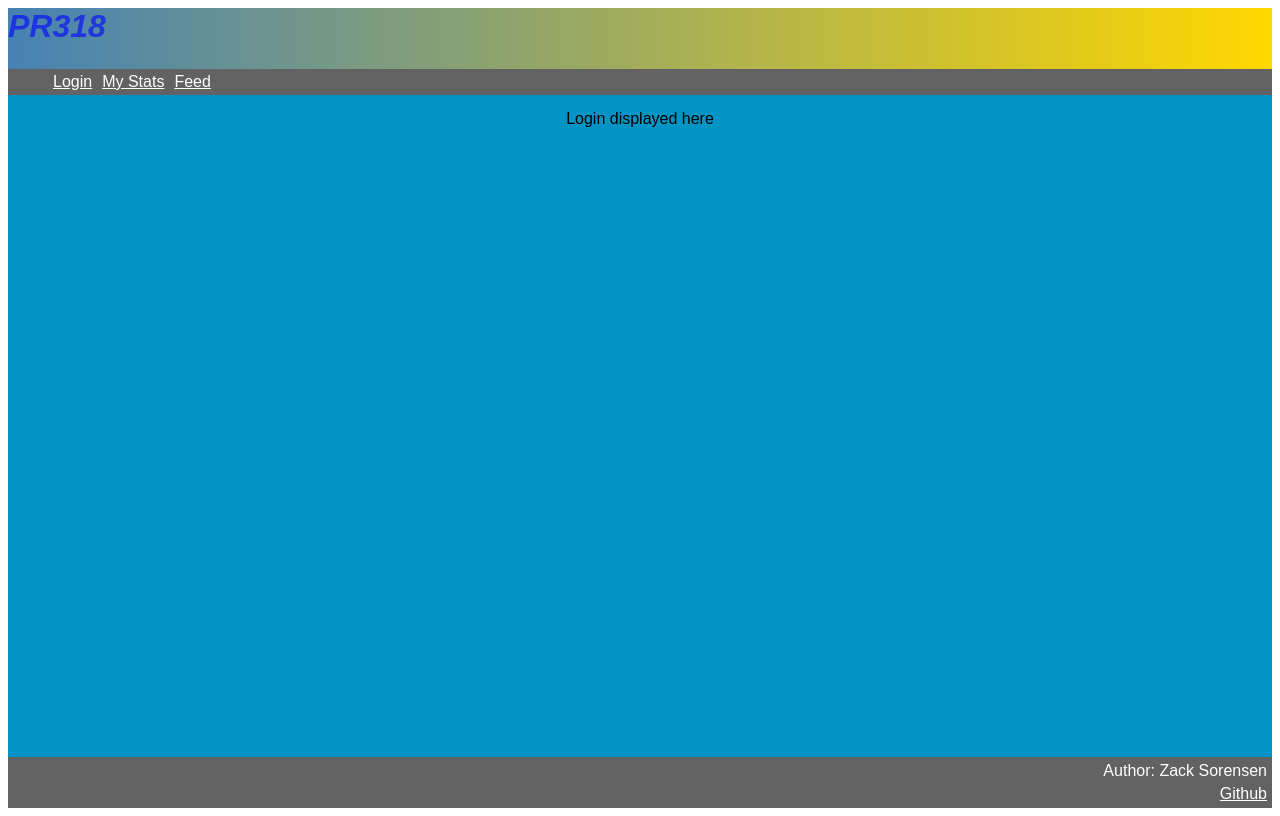
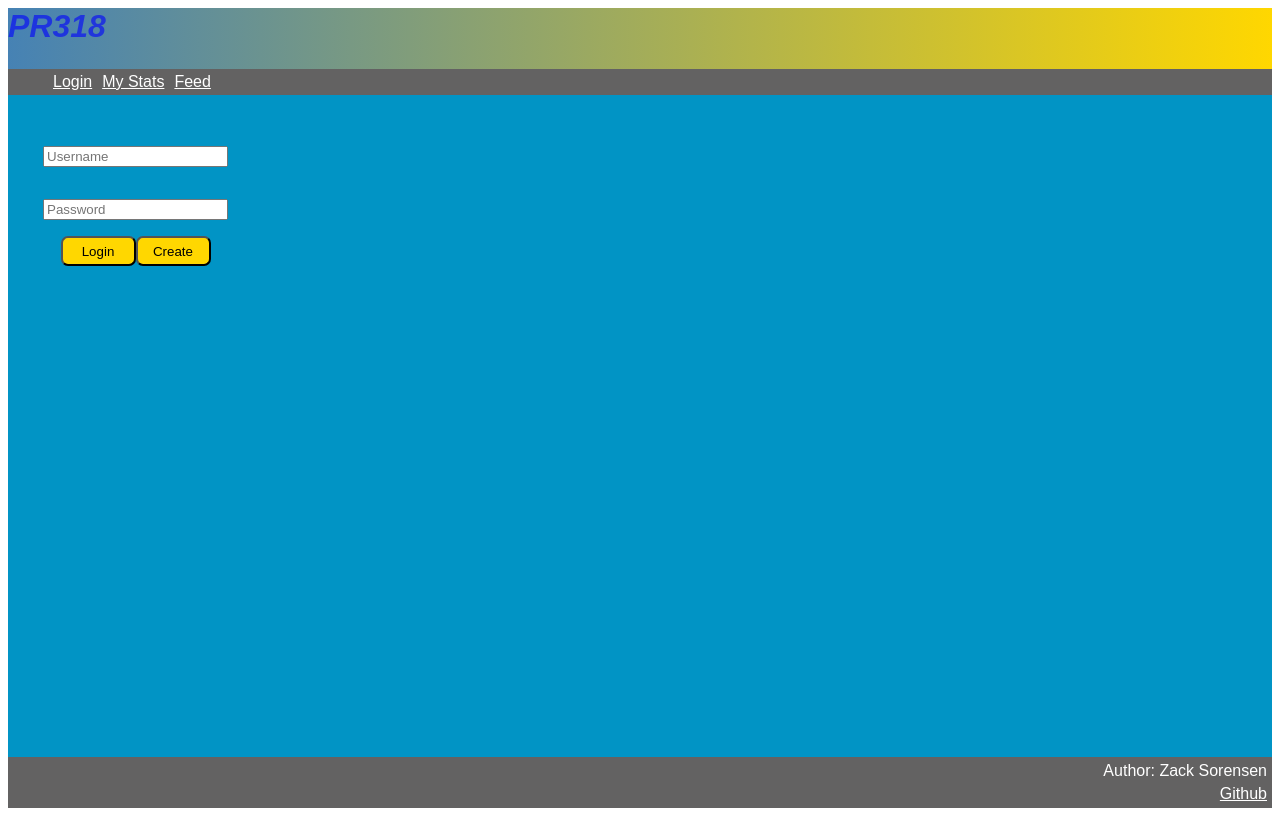
Before and after one commit to zackjsorensen/startup, a React (Vite) app in the folder startup_html/: page / in a window 1280 px wide. Built offline with nearby package versions, Linux system fonts and the light colour scheme.

Commit message:
React: Login works

```diff
--- a/startup_html/login.js
+++ b/startup_html/login.js
@@ -59,7 +59,6 @@ function logout() {
     fetch('api/auth/logout', {
         method: 'delete',
     }).then(() => (window.location.href = '/'));
-    // clearForm();
 }
 
 // makes a request with the email
--- a/startup_html/src/app.jsx
+++ b/startup_html/src/app.jsx
@@ -31,15 +31,19 @@ export default function App() {
                 </header>
 
                 <Routes>
-                    <Route path='/' element={
+                    <Route path='/'
+                        element={
                             <Login
                                 userName = {userName}
                                 authState = {authState}
-                        onAuthChange={(userName, authState) => { // this function changes the state on login or logout
+                                onAuthChange={(userName, authState) => {
                                     setAuthState(authState);
                                     setUserName(userName);
                                 }}
-                    />} exact />
+                            />
+                        }
+                        exact
+                    />
                     <Route path='/charts' element={<Stats/>}/>
                     <Route path='/feed' element={<Feed/>}/>
                     <Route path='*' element={<NotFound />} />
@@ -48,12 +52,10 @@ export default function App() {
                 <footer>
                     <p className="pfoot">Author: Zack Sorensen</p>
                     <p className="pfoot"><a id="githubfoot" href="https://github.com/zackjsorensen/startup">Github</a></p>
-
                 </footer>
 
             </div>
         </BrowserRouter>
-
     );
 }
 
--- a/startup_html/src/login/login.jsx
+++ b/startup_html/src/login/login.jsx
@@ -1,17 +1,51 @@
 import React from 'react';
 import { AuthState } from './authState';
 import { Authenticated } from './authenticated';
+import { Unauthenticated } from './unauthenticated';
 
-export function Login(userName, authState, onAuthChange) {
+export function Login({userName, authState, onAuthChange}) {
+  console.log("onAuthChange: ", onAuthChange);
+
+  // let el;
+  if (authState === AuthState.Authenticated) {
+    return (
+      <main>
+        <div>
+          <Authenticated
+            userName={userName}
+            onLogout={() => onAuthChange(userName, AuthState.Unauthenticated)} // updates parent authState and username to Unauth and ''
+          />
+        </div>
+      </main>
+    );
+  }
   return (
-    <main id="indexmain">
-      <div>Login displayed here</div>
-      {authState === AuthState.Authenticated && (
-        <Authenticated
-        userName={userName}
-        onLogout={() => onAuthChange(userName, AuthState.Unauthenticated)} // updates parent authState and username to Unauth and ''
+
+    <main>
+      <div>
+        <Unauthenticated
+          userName={userName}
+          onLogin={(loginUserName) => {
+            onAuthChange(loginUserName, AuthState.Authenticated);
+          }}  // we want to get the entered userName, not '' that we have stored
         />
-      )}
+      </div>
     </main>
   );
 }
+
+/* {authState === AuthState.Authenticated && (
+          <Authenticated
+            userName={userName}
+            onLogout={() => onAuthChange(userName, AuthState.Unauthenticated)} // updates parent authState and username to Unauth and ''
+          />
+        )} */
+
+// {authState === AuthState.Unauthenticated && (
+//   <Unauthenticated
+//     userName={userName}
+//     onLogin={(loginUserName) => {
+//       onAuthChange(loginUserName, AuthState.Authenticated);
+//     }}  // we want to get the entered userName, not '' that we have stored
+//   />
+// )}
--- /dev/null
+++ b/startup_html/src/login/unauthenticated.jsx
@@ -0,0 +1,60 @@
+import React from 'react';
+import { createHashRouter, useNavigate } from 'react-router-dom';
+
+export function Unauthenticated(props) {
+    const [userName, setUserName] = React.useState(props.userName);
+    const [password, setPassword] = React.useState('');
+
+    async function login() {
+        createOrLogin('/api/auth/login');
+    }
+
+    async function create() {
+        createOrLogin('/api/auth/create');
+    }
+
+    // endpoint is either /api/auth/create or /api/auth/login
+    async function createOrLogin(endpoint) {
+        const response = await fetch(endpoint, {
+            method: 'POST',
+            body: JSON.stringify({ email: userName, password: password }),  // so these we have from the second the user typed them in - thnx React
+            headers: {
+                'Content-Type': 'application/json; charset=UTF-8'
+            }
+        });
+        console.log("Reponse received");
+        if (response?.status === 200) {
+            console.log(response);
+            localStorage.setItem('username', userName);
+            props.onLogin(userName);
+        } else {
+            console.log("Error with login");
+            const body = await response.json();
+            console.log(body.msg);
+        }
+    }
+
+    return (
+        <form id="loginset">
+            <p>
+                <input type="text "
+                id="username"
+                placeholder="Username"  // so my id is redundant now, bc we don't have to extract the username from it when submit is hit
+                onChange={(e) => setUserName(e.target.value)}  // now it's updated in real time as the user types it in. Dang
+                />
+            </p>
+            <p>
+                <input
+                type="text"
+                id="password"
+                placeholder="Password"
+                onChange={(e) => setPassword(e.target.value)}
+                />
+            </p>
+            <div id="loginControls">
+                <button id="b_login" type='button' onClick={ () => login()}>Login</button>
+                <button id="b_create" type='button' onClick={() => create()}>Create</button>
+            </div>
+        </form>
+    );
+}
```
Lines whose indentation alone changed are shown as unchanged.
